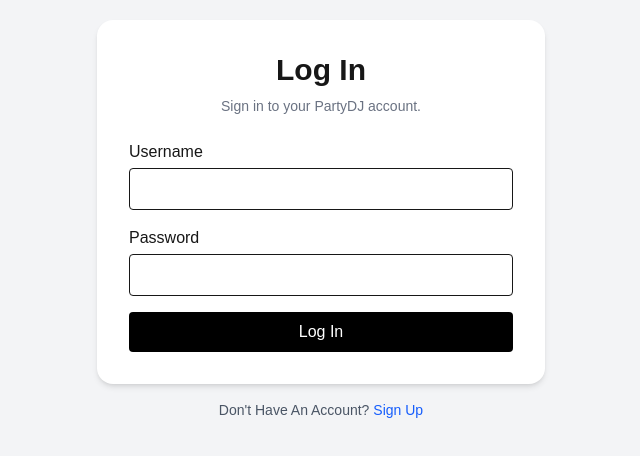
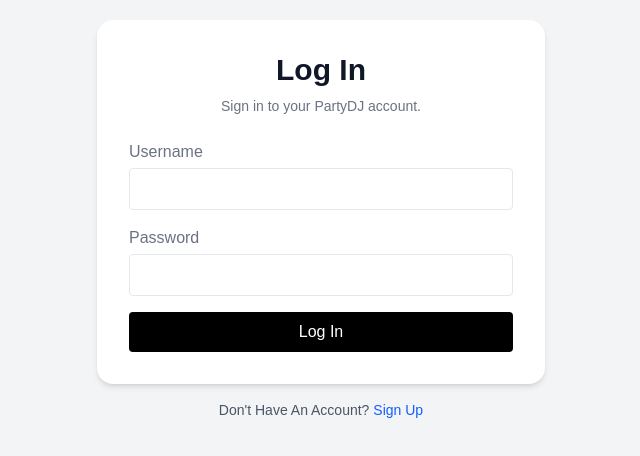
Before and after one commit to JoeMcKenzie/spotify-party-dj, a Next.js app in the folder app/: page /login in a window 1280 px wide. Shown: the part 180-636 px from the top of the page, without its empty margins (319-959 px from the left). Built offline with nearby package versions, Linux system fonts and the light colour scheme.

Commit message:
Changed COLOR styles for sign up page and login in page.

```diff
--- a/app/app/login/page.tsx
+++ b/app/app/login/page.tsx
@@ -48,7 +48,7 @@
 
         {/* Card */}
         <div className="bg-white p-8 rounded-2xl shadow-md">
-          <h1 className="text-3xl font-bold text-center">
+          <h1 className="text-3xl font-bold text-center text-gray-900">
             Log In
           </h1>
           <p className="mt-2 text-sm text-gray-500 text-center">
@@ -57,19 +57,19 @@
 
           <form onSubmit={handleSubmit} className="mt-6 space-y-4">
             <div>
-              <label className="block mb-1 font-medium">Username</label>
+              <label className="block mb-1 font-medium text-gray-500">Username</label>
               <input
-                className="w-full border rounded px-3 py-2"
+                className="w-full border border-gray-200 rounded px-3 py-2 text-gray-500"
                 value={username}
                 onChange={(e) => setUsername(e.target.value)}
               />
             </div>
 
             <div>
-              <label className="block mb-1 font-medium">Password</label>
+              <label className="block mb-1 font-medium text-gray-500">Password</label>
               <input
                 type="password"
-                className="w-full border rounded px-3 py-2"
+                className="w-full border border-gray-200 rounded px-3 py-2 text-gray-500"
                 value={password}
                 onChange={(e) => setPassword(e.target.value)}
               />
--- a/app/app/signup/page.tsx
+++ b/app/app/signup/page.tsx
@@ -50,7 +50,7 @@
 
         {/* Card */}
         <div className="bg-white p-8 rounded-2xl shadow-md">
-          <h1 className="text-3xl font-bold text-center">
+          <h1 className="text-3xl font-bold text-center text-gray-900">
             Sign Up
           </h1>
           <p className="mt-2 text-sm text-gray-500 text-center">
@@ -59,19 +59,19 @@
 
           <form onSubmit={handleSubmit} className="mt-6 space-y-4">
             <div>
-              <label className="block mb-1 font-medium">Username</label>
+              <label className="block mb-1 font-medium text-gray-500">Username</label>
               <input
-                className="w-full border rounded px-3 py-2"
+                className="w-full border border-gray-200 rounded px-3 py-2 text-gray-500"
                 value={username}
                 onChange={(e) => setUsername(e.target.value)}
               />
             </div>
 
             <div>
-              <label className="block mb-1 font-medium">Password</label>
+              <label className="block mb-1 font-medium text-gray-500">Password</label>
               <input
                 type="password"
-                className="w-full border rounded px-3 py-2"
+                className="w-full border border-gray-200 rounded px-3 py-2 text-gray-500"
                 value={password}
                 onChange={(e) => setPassword(e.target.value)}
               />
```
Also changed, not shown: 1 other file (tests, documents, lock files or other folders).
